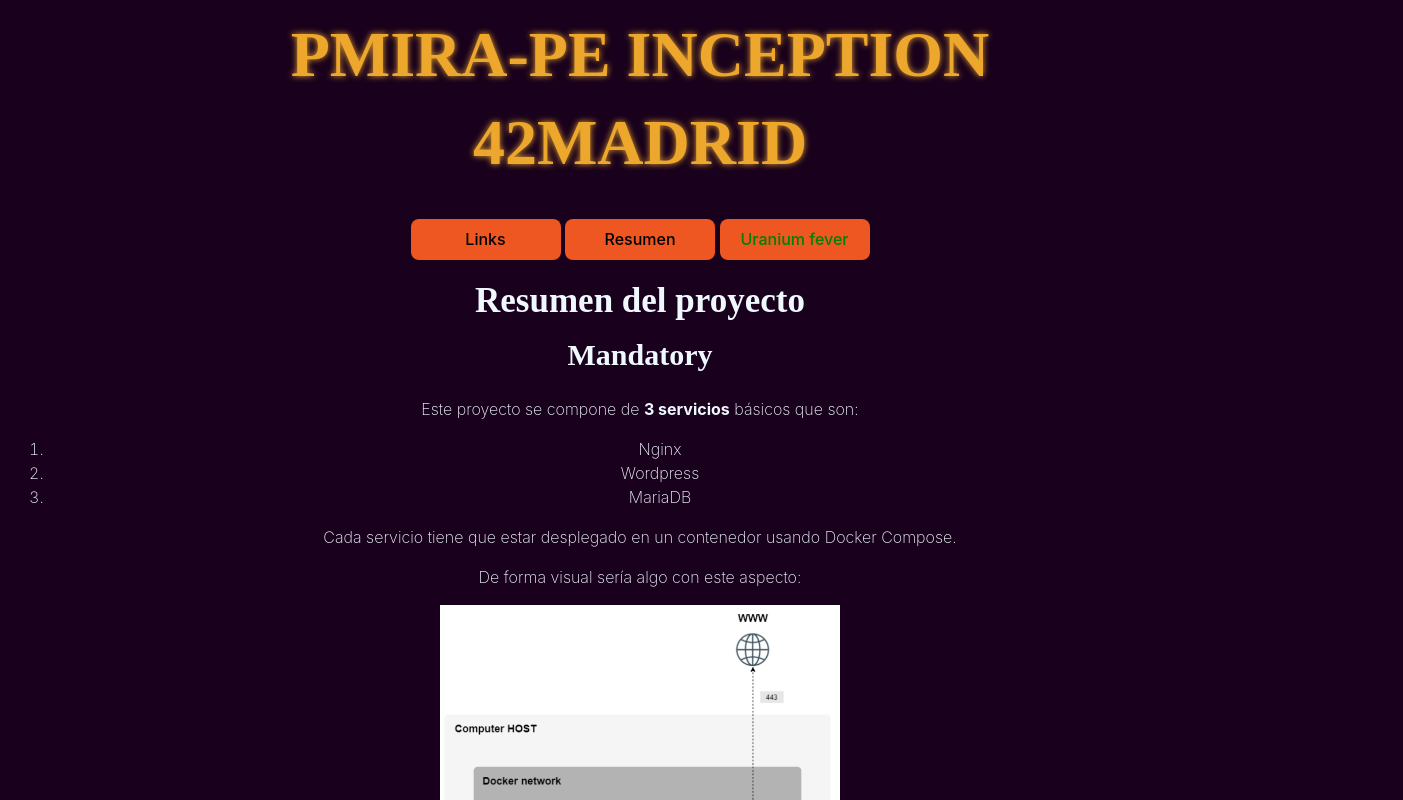
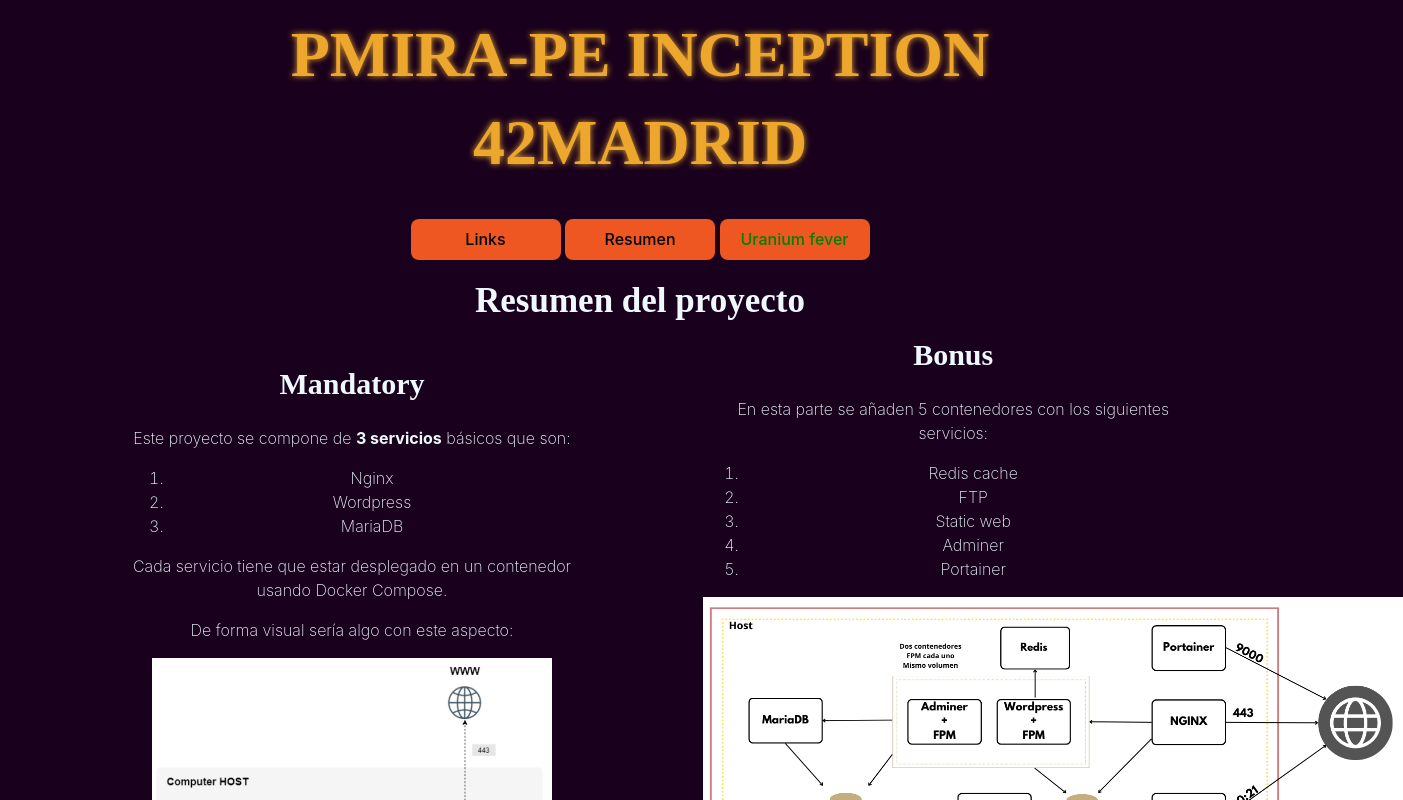
Before and after one commit to Pablichu/my_first_svelte-static-web, a Svelte app: page / in a window 1280 px wide. Both pictures are taken after a click on the button "Resumen". Shown: the top 800 px of the page, 1403 px wide, since content can reach past the window. Built offline with nearby package versions, Linux system fonts and the light colour scheme.

Commit message:
estructured content

```diff
--- a/src/App.svelte
+++ b/src/App.svelte
@@ -66,6 +66,7 @@
   {:else if menu == 1}
   <div class='text'>
     <h2>Resumen del proyecto</h2>
+    <div class="columna1">
       <h3>Mandatory</h3>
       Este proyecto se compone de <b>3 servicios</b> básicos que son:
       <ol>
@@ -77,7 +78,6 @@
       <p>De forma visual sería algo con este aspecto:</p>
       <img src="src/assets/mandatory.png" alt="mandatory diagram" width="400" height="400">
 
-    <div>
       <div>
         <h3>Nginx</h3>
         Es un servidor web que gestiona las peticiones http. Sirve para hacer tanto proxy inverso como equilibrador de cargas.
@@ -94,7 +94,7 @@
       </div>
     </div>
 
-    <div>
+    <div class="columna2">
       <h3>Bonus</h3>
       En esta parte se añaden 5 contenedores con los siguientes servicios:
       <ol>
--- a/src/app.css
+++ b/src/app.css
@@ -17,6 +17,17 @@
   font-size: 4em;
   COLOR: #ECA72C;
   text-shadow: 0px 0px 6px #ECA72C;
+}
+
+.columna1 {
+  position:absolute;
+  left: 10%;
+  width: 35%;
+}
+.columna2 {
+  width: 500px;
+  margin-right:25%;
+  margin-left: 55%;
 }
 
 button {
```
Lines whose indentation alone changed are shown as unchanged.
